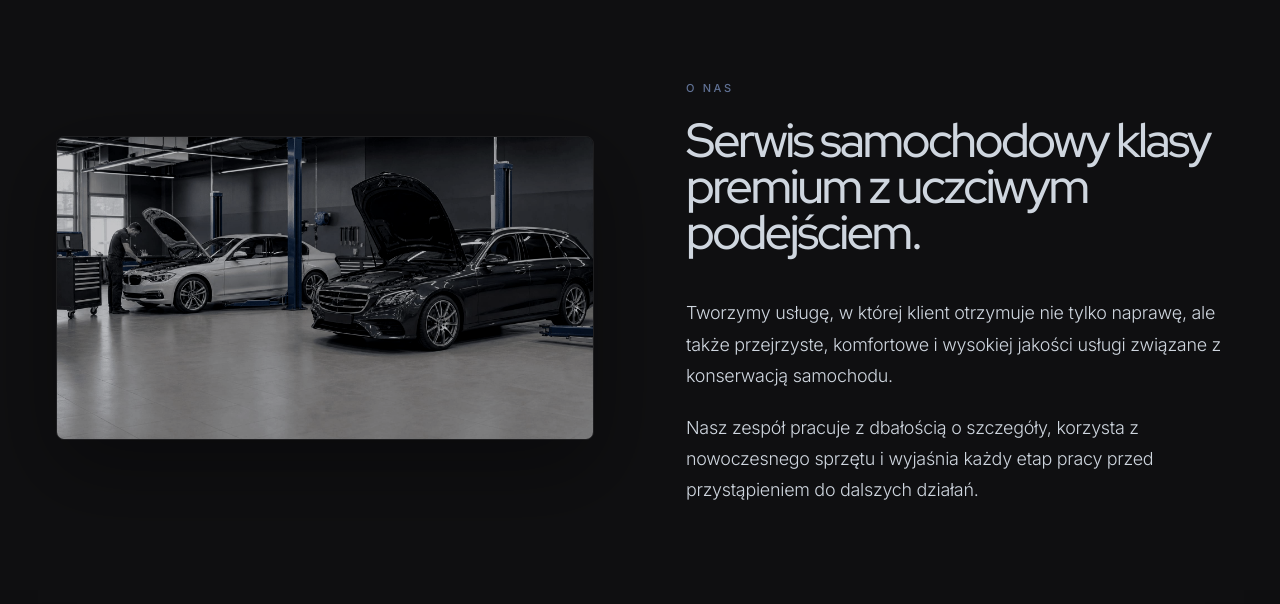
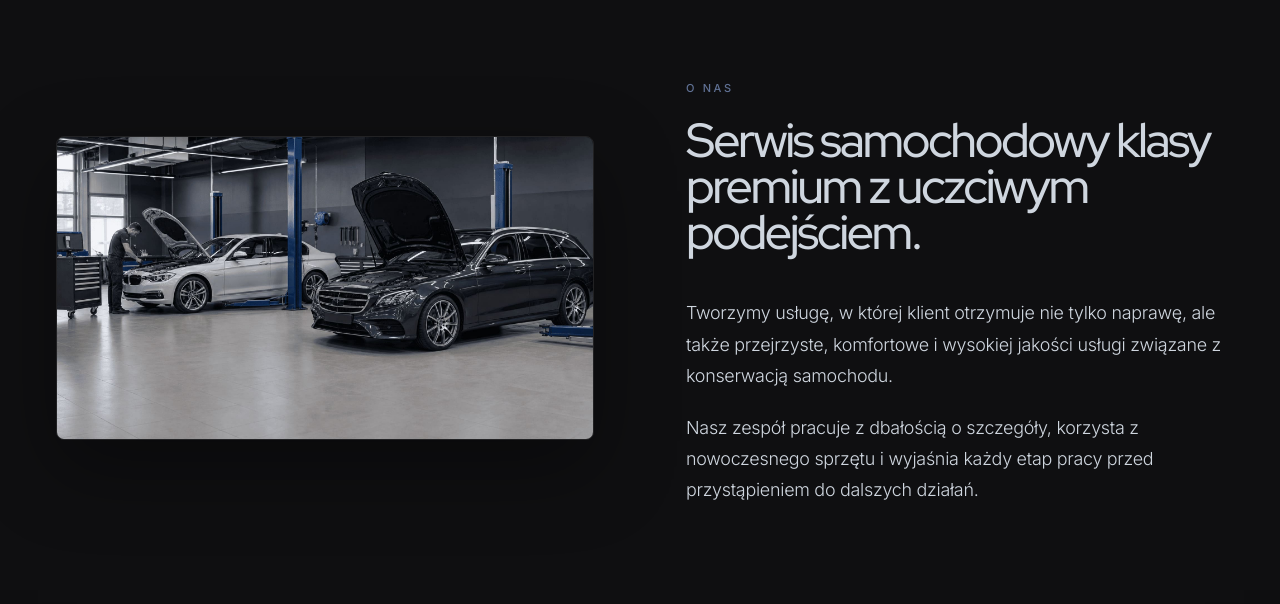
Before and after one commit to IvankaOn-hub/honestcar, a website: page project/index.html in a window 1280 px wide. Shown: the part 3320-3924 px from the top of the page. Drawn offline with nearby package versions, Linux system fonts and the light colour scheme.

Commit message:
new style about img

```diff
--- a/project/scss/sections/_about.scss
+++ b/project/scss/sections/_about.scss
@@ -34,7 +34,7 @@
     border-radius: $radius-md;
     border: 1px solid rgba($color-white, 0.08);
 
-    filter: grayscale(0.4) brightness(0.78) contrast(1.08);
+    /* filter: grayscale(0.4) brightness(0.78) contrast(1.08); */
 
     box-shadow: 0 28px 80px rgba(0, 0, 0, 0.36);
 
```
Also changed, not shown: project/css/style.css, 1 other file.
